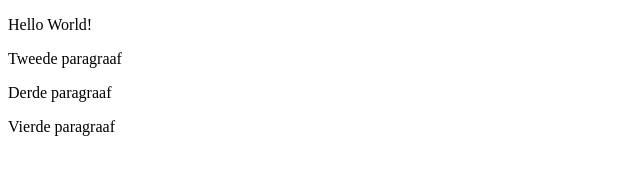
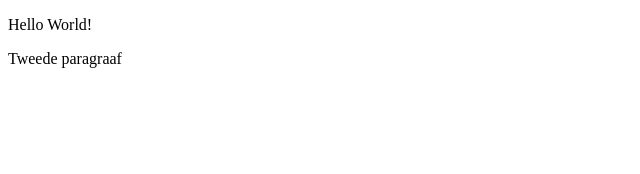
Before and after one commit to Programmeerplaats/oefenproject-github-tutorial, a plain HTML site: page index.html in a window 1280 px wide. Shown: the whole page, without its empty margins (0-640 px from the left). Drawn offline with Linux system fonts and the light colour scheme.

Commit message:
Update index.html

```diff
--- a/index.html
+++ b/index.html
@@ -6,7 +6,5 @@
    <body>
       <p>Hello World!</p>
       <p>Tweede paragraaf</p>
-      <p>Derde paragraaf</p>
-      <p>Vierde paragraaf</p>
    </body>
 </html>
```
